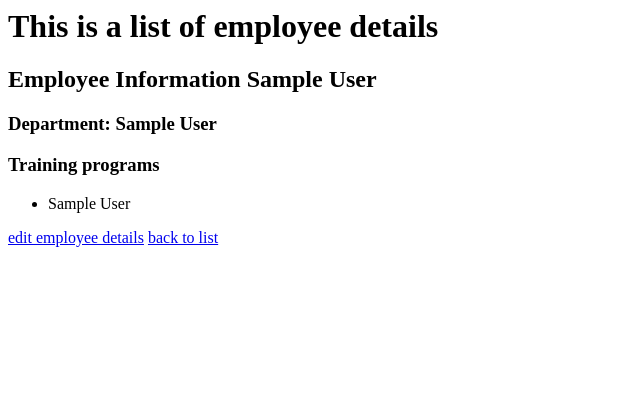
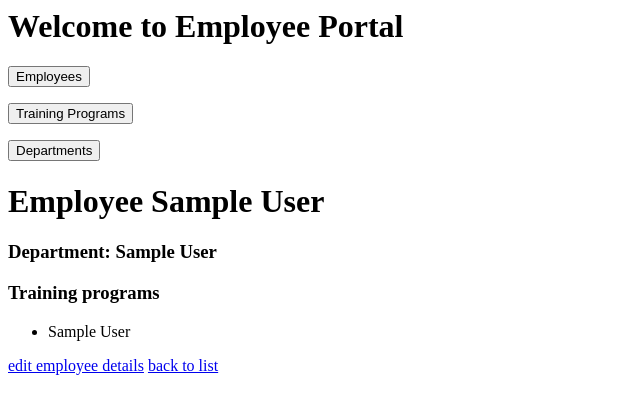
Before and after one commit to elated-egrets/bangazon-internal-site, a Django app: page /employees/1/ in a window 1280 px wide. Shown: the top 414 px of the page, without its empty margins (0-640 px from the left). Run offline with Django 3.2, Linux system fonts and the light colour scheme; tables that the repository leaves empty hold one stand-in row (values such as "Sample post").

Commit message:
normalized html format across different templates

```diff
--- a/employee_portal/templates/employee_portal/department_detail.html
+++ b/employee_portal/templates/employee_portal/department_detail.html
@@ -2,7 +2,7 @@
 
 {% block main_stuff %}
     {% include 'employee_portal/nav_bar.html' with nav_location=department %}
-    <h3 class="department_detail">Department: {{department.name}}</h3>
+    <h1>Department {{department.name}}</h1>
 
     <ol>
         <h5>List of employees in this department</h5>
--- a/employee_portal/templates/employee_portal/department_list.html
+++ b/employee_portal/templates/employee_portal/department_list.html
@@ -2,8 +2,8 @@
 
 {% block main_stuff %}
     {% include 'employee_portal/nav_bar.html' with nav_location=department %}
-    <p class="test">Bangazon Departments:</p>
-    <a href="{% url 'employee_portal:add_department' %}">add new department</a>
+    <h1>Departments</h1>
+    <a href="{% url 'employee_portal:add_department' %}">add department</a>
     <ul>
         {% for department in department_list %}
         <li>
--- a/employee_portal/templates/employee_portal/employee_detail.html
+++ b/employee_portal/templates/employee_portal/employee_detail.html
@@ -1,6 +1,8 @@
-<h1>This is a list of employee details</h1>
+{% extends "employee_portal/index.html" %}
 
-<h2>Employee Information {{employee_model.first_name}} {{employee_model.last_name}}</h2>
+{% block main_stuff %}
+    {% include 'employee_portal/nav_bar.html' with nav_location=department %}
+<h1>Employee {{employee_model.first_name}} {{employee_model.last_name}}</h1>
 <h3>Department: {{employee_model.department_id.name}}</h3>
 <h3>Training programs </h3>
 
@@ -15,3 +17,4 @@
 
 <a href="{% url 'employee_portal:employee_edit' employee_model.id %}">edit employee details</a>
 <a href="{% url 'employee_portal:employee_list' %}">back to list</a>
+{% endblock %}
--- a/employee_portal/templates/employee_portal/employee_model_list.html
+++ b/employee_portal/templates/employee_portal/employee_model_list.html
@@ -5,7 +5,7 @@
 {% include "employee_portal/nav_bar.html" with nav_location=location %}
 
 <h1>Employees</h1>
-<a href="{% url 'employee_portal:add_employee' %}">Add Employee</a>
+<a href="{% url 'employee_portal:add_employee' %}">add employee</a>
 <ul>
 {% for employee in object_list %}
 <li>
--- a/employee_portal/templates/employee_portal/training_program_add.html
+++ b/employee_portal/templates/employee_portal/training_program_add.html
@@ -4,7 +4,7 @@
 
   {% include "employee_portal/nav_bar.html" with nav_location=location %}
 
-  <h3>Add a new training programs</h3>
+  <h3>Add a new training program</h3>
 
   <form method='post'>
     {% csrf_token %}
--- a/employee_portal/templates/employee_portal/training_program_detail.html
+++ b/employee_portal/templates/employee_portal/training_program_detail.html
@@ -3,7 +3,7 @@
 {% block main_stuff %}
   {% include "employee_portal/nav_bar.html" with nav_location=location %}
 
-<h1>{{training.name}}</h1>
+<h1>Training Program {{training.name}}</h1>
 <h3>{{training.description}}</h3>
 <p>This program runs from {{training.start_date}} to {{training.end_date}} and can hold a maximum number of {{training.max_attendees}} people.</p>
 
--- a/employee_portal/templates/employee_portal/training_program_list.html
+++ b/employee_portal/templates/employee_portal/training_program_list.html
@@ -3,7 +3,7 @@
 {% block main_stuff %}
   {% include "employee_portal/nav_bar.html" with nav_location=location %}
 
-  <h1>Here's a List of training programs</h1>
+  <h1>Training Programs</h1>
 
   <a href="{% url 'employee_portal:add_training' %}">add training</a>
 
```
